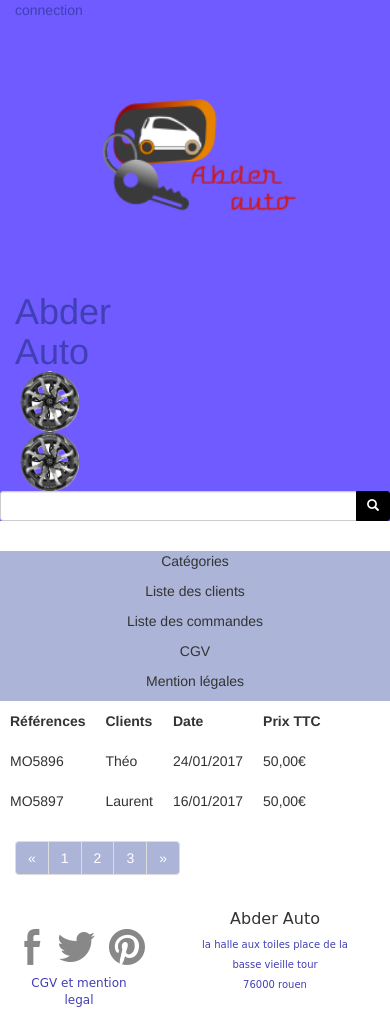
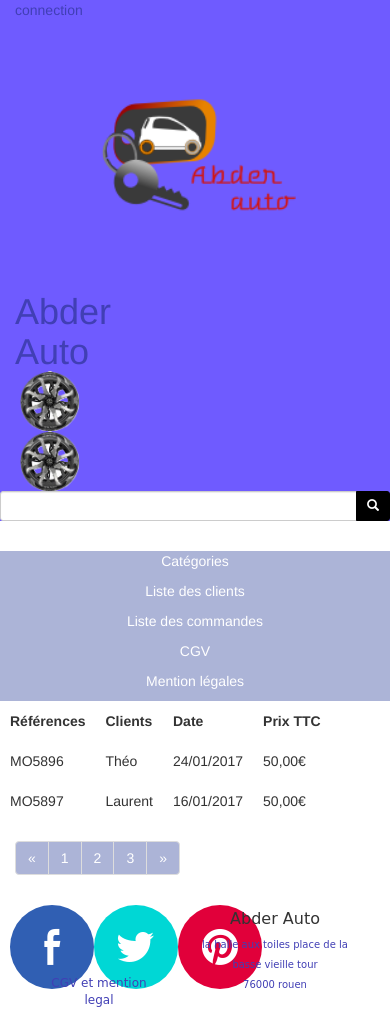
Before and after one commit to escalusVI/projet-boostrap, a PHP site: page /admin.php in a window 390 px wide. Run offline with PHP 8.4, Linux system fonts and the light colour scheme.

Commit message:
changement des couleurs

```diff
--- a/admin.php
+++ b/admin.php
@@ -19,11 +19,11 @@
 
 			<aside class="row col-lg-4">
 
-				<div class="col-lg-12 asideAdmin">Catégories</div>
-				<div class="col-lg-12 asideAdmin">Liste des clients</div>
-				<div class="col-lg-12 asideAdmin">Liste des commandes</div>
-				<div class="col-lg-12 asideAdmin">CGV</div>
-				<div class="col-lg-12 asideAdmin">Mention légales</div>
+				<div class="col-lg-12 asideAdmin"><a href="#">Catégories</a></div>
+				<div class="col-lg-12 asideAdmin"><a href="#">Liste des clients</a></div>
+				<div class="col-lg-12 asideAdmin"><a href="#">Liste des commandes</a></div>
+				<div class="col-lg-12 asideAdmin"><a href="#">CGV</a></div>
+				<div class="col-lg-12 asideAdmin"><a href="#">Mention légales</a></div>
 
 			</aside>
 
--- a/include/styleFooter.css
+++ b/include/styleFooter.css
@@ -25,31 +25,35 @@ h1, p, a{
 	height: 84px;
 	-webkit-transition:-webkit-transform 2s;
 	transition: transform 2s, border-radius 1s;
+	margin-left: 20px;
 }
 
 #fb{
 	top: 0px;
 	left: 0px;
-	background: url("../images/media.png") 0px 0px;
+	background: url("../images/media.png") 0px 168px;
+	border-radius: 50%;
 }
 
 
 #tw{
 	top: 0px;
-	left: 45px;
-	background: url("../images/media.png") 252px 0px;
+	left: 84px;
+	background: url("../images/media.png") 252px 168px;
+	border-radius: 50%;
 }
 
 #pt{
 	top: 0px;
-	left: 95px;
-	background: url("../images/media.png") 504px 0px;
+	left: 168px;
+	background: url("../images/media.png") 504px 168px;
+	border-radius: 50%;
 }
 
 #fb:hover, #tw:hover, #pt:hover{
 	-webkit-transform: rotate(360deg);
 	transform: rotate(360deg);
-	border-radius: 50px;
+	border-radius: 19%;
 }
 
 #cgv{
@@ -57,6 +61,7 @@ h1, p, a{
 	position: absolute;
 	bottom: -103px;
 	font-size: 12px;
+	margin-left: 20px;
 }
 
 /*-------------------------------------------------------------------------------------fin social------------------------------------------------------------------------------------------*/
--- a/index.php
+++ b/index.php
@@ -47,7 +47,7 @@
 					</div>
 				  </div>
 
-				  <div class="col-md-4 hidden-sm col-xs-12 modele2" >
+				  <div class="col-md-4 hidden-sm hidden-xs modele2" >
 					<div class="thumbnail">
 				       <img src="images/voitures/ford/fordfiesta.jpg" alt="...">
 					  <div class="caption">
@@ -72,8 +72,8 @@
 
 				<div class="visible-xs col-xs-offset-3 container">
 				  <ul class="pagination">
-					<li><a href="#modele1">&laquo;</a></li>
-					<li><a href="#modele2">1</a></li>
+					<li><a href="#">&laquo;</a></li>
+					<li><a href="#">1</a></li>
 					<li><a href="#">2</a></li>
 					<li><a href="#">3</a></li>
 					<li><a href="#">&raquo;</a></li>
--- a/style.css
+++ b/style.css
@@ -36,6 +36,10 @@ section, .carousel-inner{
 	width:80%;
 	height:200px;
 }
+.thumbnail{
+	background-color: rgba(18, 41, 140, 0.35);
+	border: none;
+}
 
 header, body, footer {
 	background-image:-moz-linear-gradient(right, white, #6F5BFF);
@@ -50,6 +54,10 @@ header, body, footer {
 	text-align: center;
 }
 
+.asideAdmin a{
+	color: white;
+}
+
 .pagination > li  > a{
 	background-color: rgba(18, 41, 140, 0.35);
 	color: white;
```
